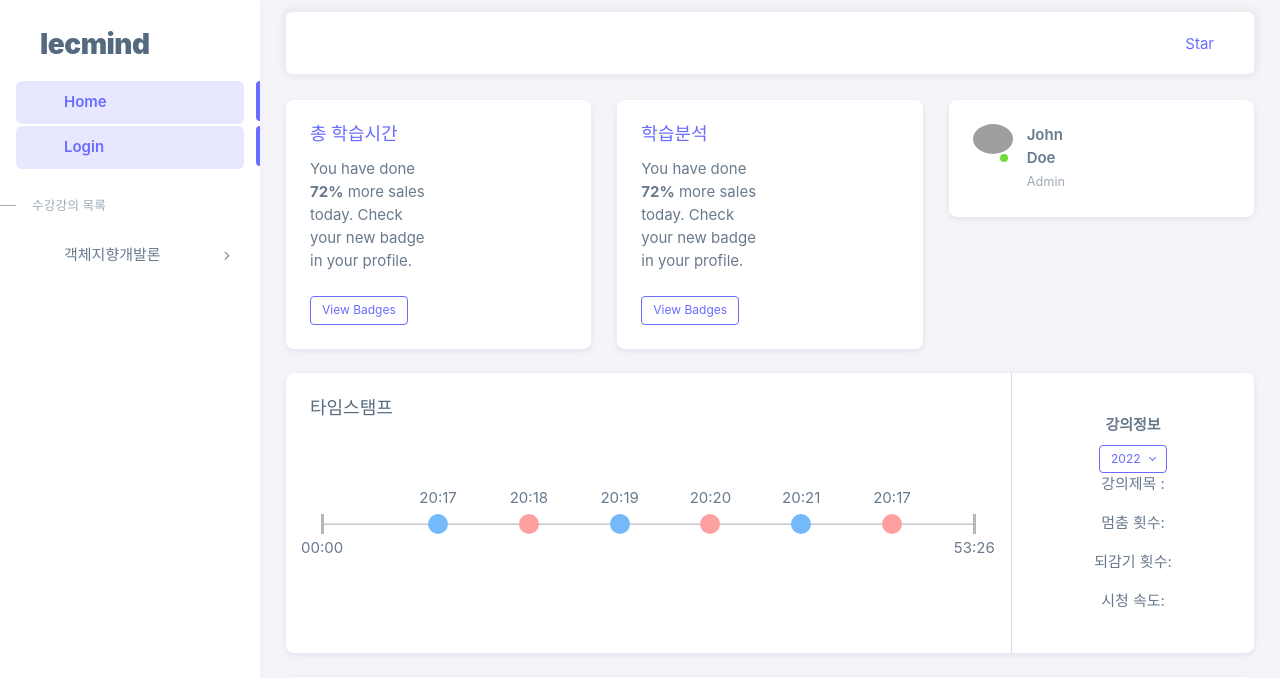
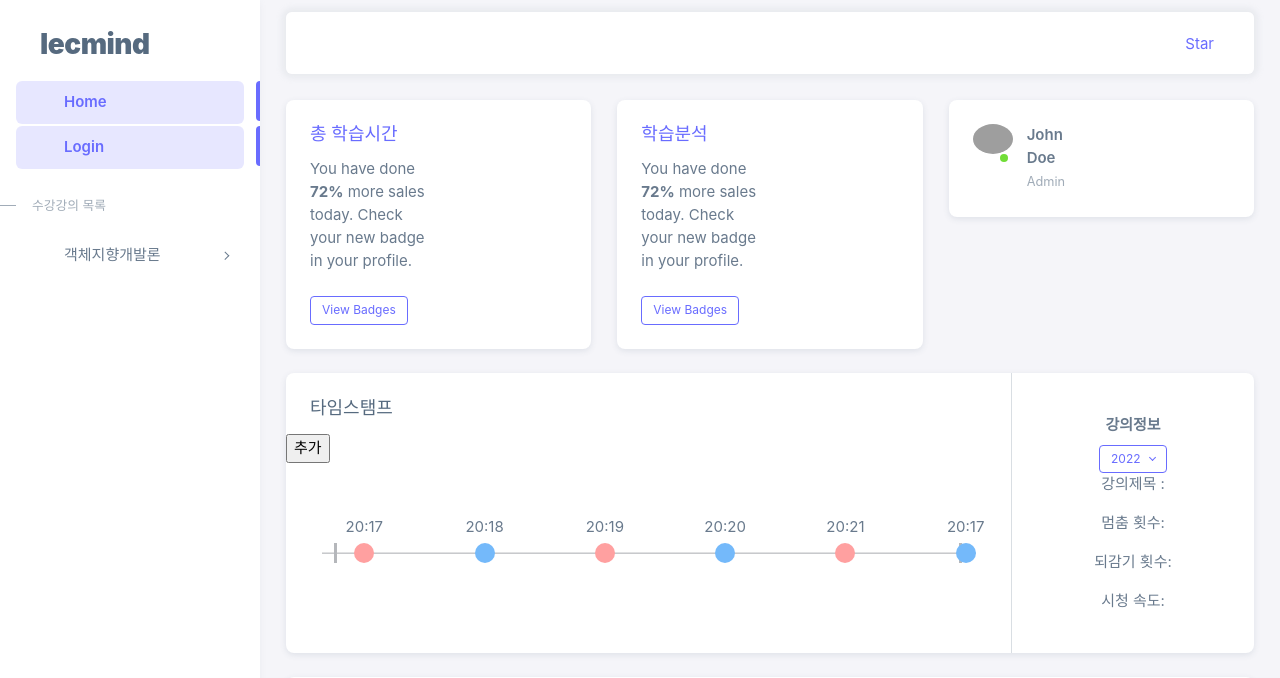
Before and after one commit to honeyuheony/Lecmind-pureDjango, a Django app: page /detail in a window 1280 px wide. Shown: the top 678 px of the page. Run offline with Django 4.2, Linux system fonts and the light colour scheme; some libraries are stand-ins or nearby versions; grey boxes are pictures that could not be loaded.

Commit message:
수빈: timestamp JS v1

```diff
--- a/patternProject/home/static/css/theme-default.css
+++ b/patternProject/home/static/css/theme-default.css
@@ -1070,7 +1070,19 @@ html:not(.layout-menu-collapsed) .bg-menu-theme .menu-inner .menu-item .menu-lin
     /* background: #1f82df; */
 }
 
+.start-line{
+    border-left: solid #b5b7bb;
+    height: 20px;
+    left: 6vh;
+    position: absolute;
+}
 
+.end-line{
+    border-left: solid #b5b7bb;
+    height: 20px;
+    right: 6.2vh;
+    position: absolute;
+}
 
 /* 전체분석통계 */
 /* #chart2-card{
--- /dev/null
+++ b/patternProject/home/static/js/detail.js
@@ -0,0 +1,100 @@
+let chartOne = document.getElementById('chartOne').getContext('2d');
+let chartTwo = document.getElementById('chartTwo').getContext('2d');
+
+let timelines = document.getElementById('timelines');
+var ctx = timelines.getContext('2d');
+
+
+
+let barChart = new Chart(chartOne, {
+    type: 'line',
+    data: {
+        labels: ['1차시', '2차시', '3차시', '4차시', '5차시', '6차시'],
+        datasets: [{
+            label: '차시 별 복습추천구간 빈도수',
+            data: [12, 19, 3, 5, 2, 3],
+            backgroundColor: [
+                'rgba(255, 99, 132, 0.2)',
+                'rgba(54, 162, 235, 0.2)',
+                'rgba(255, 206, 86, 0.2)',
+                'rgba(75, 192, 192, 0.2)',
+                'rgba(153, 102, 255, 0.2)',
+                'rgba(255, 159, 64, 0.2)'
+            ],
+            borderColor: [
+                'rgba(255, 99, 132, 1)',
+                'rgba(54, 162, 235, 1)',
+                'rgba(255, 206, 86, 1)',
+                'rgba(75, 192, 192, 1)',
+                'rgba(153, 102, 255, 1)',
+                'rgba(255, 159, 64, 1)'
+            ],
+            borderWidth: 2
+        }]
+    },
+    options: {
+        responsive: false,
+        layout: {
+            padding: {
+                left: 50,
+                bottom: 20
+            }
+        },
+    }
+});
+
+
+var cmpTimeChart = {
+    labels: ['1차시', '2차시', '3차시', '4차시', '5차시', '6차시'],
+    datasets: [{
+        label: '강의시간',
+        data: [12, 19, 3, 5, 2, 3],
+        backgroundColor: [
+            '#fabed7'
+        ],
+    }, {
+        label: '수강시간',
+        data: [20, 9, 12, 6, 3, 5],
+        backgroundColor: [
+            '#f768a1'
+        ],
+    }]
+};
+
+let barChartTwo = new Chart(chartTwo, {
+    type: 'bar',
+    data: cmpTimeChart,
+    options: {
+        responsive: false,
+        layout: {
+            padding: {
+                left: 50,
+                bottom: 20
+            }
+        },
+    }
+});
+
+function makeSpot() {
+    var spot_list = document.querySelector('.timeline');
+    var spot = document.createElement("li");
+    spot.setAttribute('time-spot', '00:00'); //(속성명:속성값(초기값)) , 데이터 삽입
+    spot_list.append(spot);
+}
+
+
+// 타임스탬프
+ctx.beginPath();
+ctx.moveTo(0,0);
+ctx.lineTo(600,0);
+ctx.stroke();
+
+//start지점
+ctx.moveTo(40,40);
+ctx.lineTo(40,60);
+ctx.stroke();
+
+//end지점
+ctx.moveTo(600,40);
+ctx.lineTo(600,60);
+ctx.stroke();
--- a/patternProject/home/templates/detail.html
+++ b/patternProject/home/templates/detail.html
@@ -203,15 +203,18 @@
                                     <div class="row row-bordered g-0">
                                         <div class="col-md-9">
                                             <h5 class="card-header m-0 me-2 pb-3">타임스탬프</h5>
+                                            <!-- js 함수추가 -->
+                                            <input type="button" id="btn_add" onclick="makeSpot()" value="추가"/>
                                             <ul class="timeline">
-                                                <li id="start-spot" time-start="00:00"></li>
+                                                <div class="start-line"></div>
+                                                <div class="end-line"></div>
                                                 <li time-spot="20:17"></li>
                                                 <li time-spot="20:18"></li>
                                                 <li time-spot="20:19"></li>
                                                 <li time-spot="20:20"></li>
                                                 <li time-spot="20:21"></li>
                                                 <li time-spot="20:17"></li>
-                                                <li id="end-spot" time-end="53:26"></li>
+
                                             </ul>
                                         </div>
                                         <div class="col-md-3">
@@ -234,7 +237,6 @@
                                                     </div>
                                                 </div>
                                             </div>
-                                            <div id="growthChart"></div>
 
                                         </div>
                                     </div>
@@ -266,6 +268,20 @@
                                     </div> -->
                                 </div>
                             </div>
+
+                            <!-- <div class="order-3 order-md-3 col-md-12">
+                                <div class="card">
+                                    <div class="timelinechart">
+                                        <canvas id="timelines" width="90%" height="20px">
+                                        </canvas>
+                                    </div>
+                                </div>
+                            </div> -->
+                            <!-- <div class="timelinechart">
+                                <canvas id="timelines">
+                                </canvas>
+                            </div> -->
+
 
 
                         </div>
@@ -307,102 +323,10 @@
 
 
 
-    <!-- 차트 스크립트 -->
-    <script>
-        let chartOne = document.getElementById('chartOne').getContext('2d');
-        let chartTwo = document.getElementById('chartTwo').getContext('2d');
 
 
-
-        let barChart = new Chart(chartOne, {
-            type: 'line',
-            data: {
-                labels: ['1차시', '2차시', '3차시', '4차시', '5차시', '6차시'],
-                datasets: [{
-                    label: '차시 별 복습추천구간 빈도수',
-                    data: [12, 19, 3, 5, 2, 3],
-                    backgroundColor: [
-                    'rgba(255, 99, 132, 0.2)',
-					'rgba(54, 162, 235, 0.2)',
-					'rgba(255, 206, 86, 0.2)',
-					'rgba(75, 192, 192, 0.2)',
-					'rgba(153, 102, 255, 0.2)',
-					'rgba(255, 159, 64, 0.2)'
-                    ],
-                    borderColor: [
-					'rgba(255, 99, 132, 1)',
-					'rgba(54, 162, 235, 1)',
-					'rgba(255, 206, 86, 1)',
-					'rgba(75, 192, 192, 1)',
-					'rgba(153, 102, 255, 1)',
-					'rgba(255, 159, 64, 1)'
-				],
-				borderWidth: 2
-                }]
-            },
-            options: {
-                responsive: false,
-                layout: {
-                    padding: {
-                        left: 50,
-                        bottom: 20
-                    }
-                },
-            }
-        });
-
-
-        var cmpTimeChart ={
-            labels: ['1차시', '2차시', '3차시', '4차시', '5차시', '6차시'],
-            datasets:[{
-                label: '강의시간',
-                data: [12, 19, 3, 5, 2, 3],
-                backgroundColor: [
-                '#fabed7'
-                ],
-            },{
-                label: '수강시간',
-                data: [20, 9, 12, 6, 3, 5],
-                backgroundColor: [
-                '#f768a1'
-                ],
-            }]
-        };
-        let barChartTwo = new Chart(chartTwo, {
-            type: 'bar',
-            data: cmpTimeChart,
-            options: {
-                responsive: false,
-                layout: {
-                    padding: {
-                        left: 50,
-                        bottom: 20
-                    }
-                },
-            }
-        });
-
-
-    </script>
-
     <!-- Core JS -->
-    <!-- build:js assets/vendor/js/core.js -->
-    <!-- <script src="../assets/vendor/libs/jquery/jquery.js"></script>
-    <script src="../assets/vendor/libs/popper/popper.js"></script>
-    <script src="../assets/vendor/js/bootstrap.js"></script>
-    <script src="../assets/vendor/libs/perfect-scrollbar/perfect-scrollbar.js"></script>
-
-    <script src="../assets/vendor/js/menu.js"></script> -->
-    <!-- endbuild -->
-
-    <!-- Vendors JS -->
-    <!-- <script src="../assets/vendor/libs/apex-charts/apexcharts.js"></script> -->
-
-    <!-- Main JS -->
-    <!-- <script src="../assets/js/main.js"></script> -->
-
-    <!-- Page JS -->
-    <!-- <script src="../assets/js/dashboards-analytics.js"></script> -->
+    <script src="../static/js/detail.js" type="text/javascript"></script>
 
     <!-- Place this tag in your head or just before your close body tag. -->
     <!-- <script async defer src="https://buttons.github.io/buttons.js"></script> -->
```
Also changed, not shown: patternProject/home/static/js/home.js (added, +52 -0 lines), patternProject/home/templates/home.html (+1 -72 lines).
